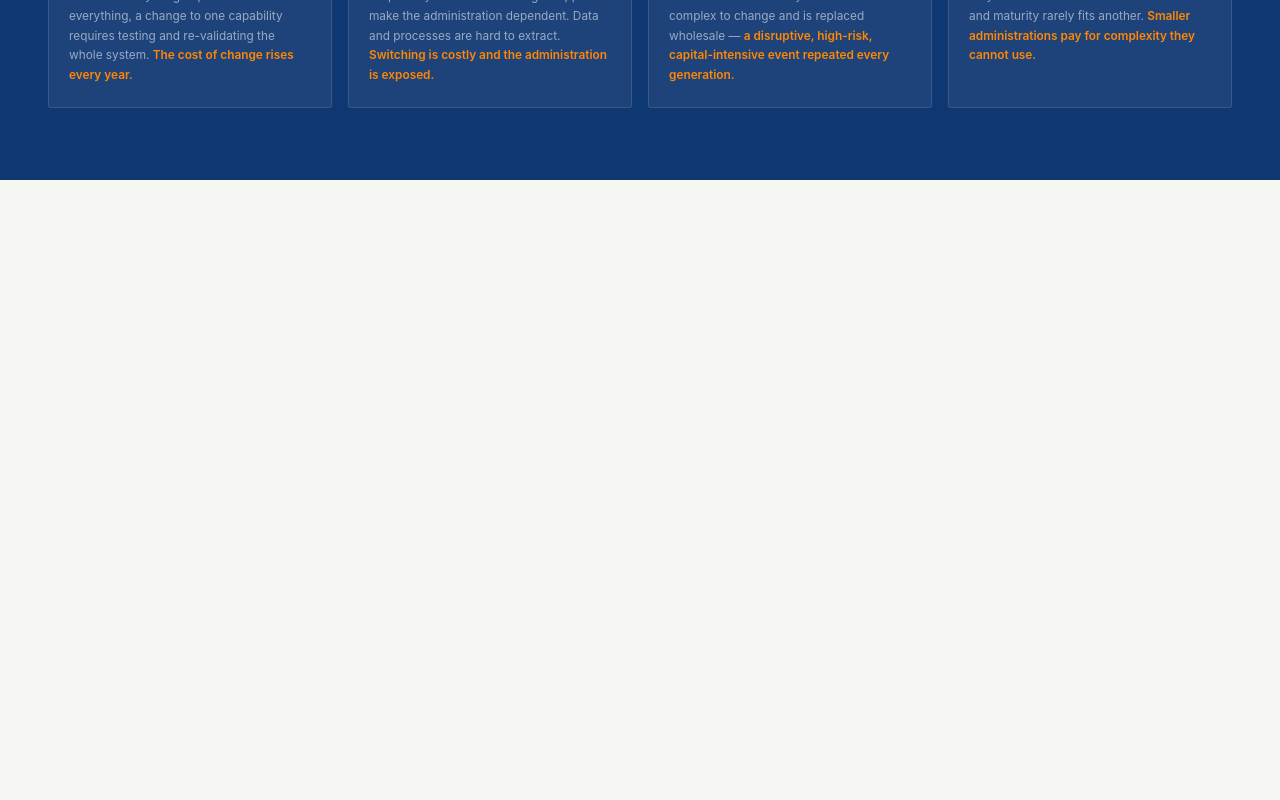
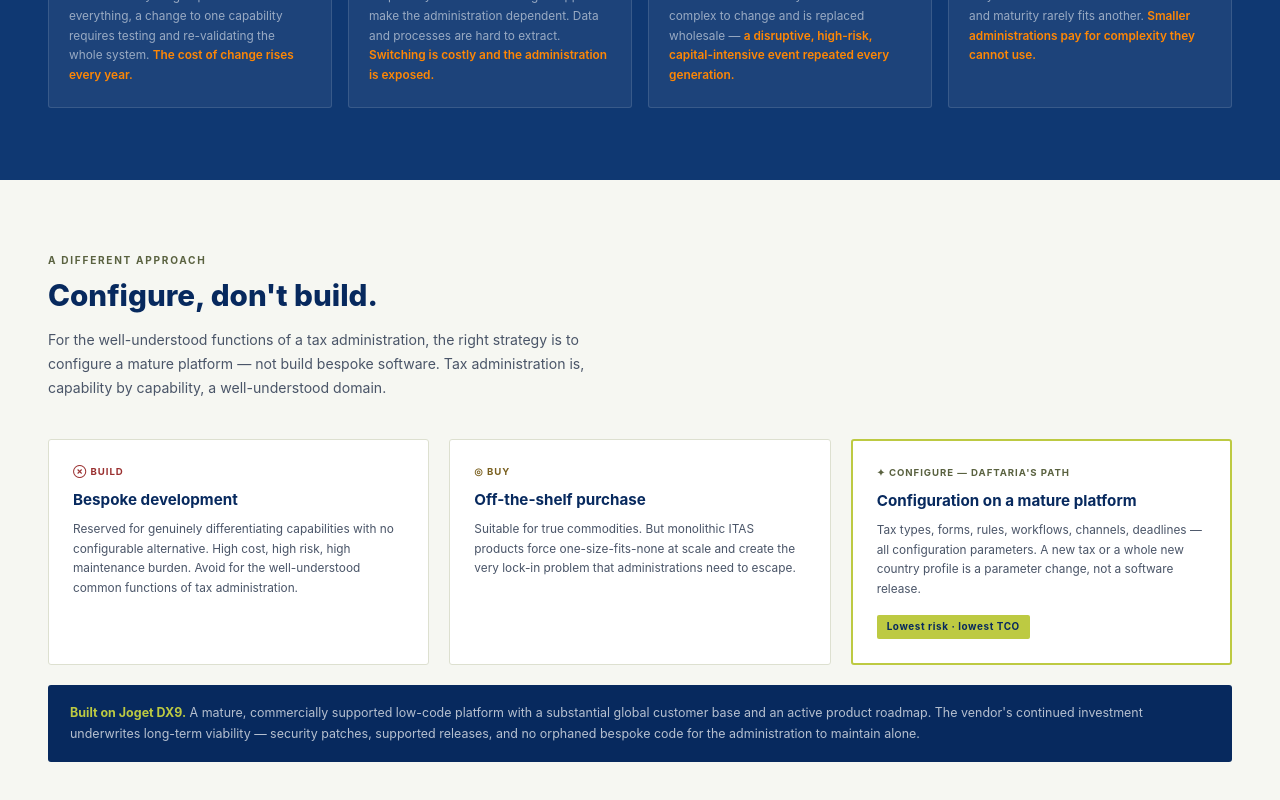
Before and after one commit to alaponin/daftaria-website, a React (Vite) app: page / in a window 1280 px wide. Shown: the part 908-1708 px from the top of the page. Before the commit the page ends 1088 px from the top, so only its background shows below. Built offline with nearby package versions, Linux system fonts and the light colour scheme.

Commit message:
feat: Approach section — Build/Buy/Configure cards + Joget bar

```diff
--- /dev/null
+++ b/src/components/Approach.css
@@ -0,0 +1,87 @@
+.approach {
+  background: var(--off);
+  padding: 72px 48px;
+}
+
+.approach__h2 {
+  font-size: 1.85rem;
+  font-weight: 800;
+  color: var(--blue);
+  line-height: 1.2;
+  margin-bottom: 14px;
+}
+
+.approach__grid {
+  display: grid;
+  grid-template-columns: repeat(3, 1fr);
+  gap: 20px;
+  margin-bottom: 20px;
+}
+
+.approach__card {
+  background: white;
+  border: 1px solid var(--border);
+  border-radius: 3px;
+  padding: 24px;
+  display: flex;
+  flex-direction: column;
+  gap: 8px;
+}
+
+.approach__card--highlight {
+  border-color: var(--green);
+  border-width: 2px;
+}
+
+.approach__tag {
+  font-size: 0.6rem;
+  font-weight: 700;
+  letter-spacing: 0.1em;
+  text-transform: uppercase;
+}
+
+.approach__tag--build  { color: #9a3030; }
+.approach__tag--buy    { color: #7a6020; }
+.approach__tag--config { color: var(--muted); }
+
+.approach__card-title {
+  font-size: 0.95rem;
+  font-weight: 700;
+  color: var(--blue);
+}
+
+.approach__card-body {
+  font-size: 0.74rem;
+  color: var(--text-secondary);
+  line-height: 1.65;
+  flex: 1;
+}
+
+.approach__badge {
+  display: inline-block;
+  margin-top: 8px;
+  padding: 4px 10px;
+  background: var(--green);
+  color: var(--blue);
+  font-size: 0.62rem;
+  font-weight: 700;
+  letter-spacing: 0.06em;
+  border-radius: 2px;
+  align-self: flex-start;
+}
+
+.approach__joget {
+  background: var(--blue);
+  color: rgba(255, 255, 255, 0.7);
+  border-radius: 3px;
+  padding: 18px 22px;
+  font-size: 0.78rem;
+  line-height: 1.65;
+}
+
+.approach__joget strong { color: var(--green); }
+
+@media (max-width: 768px) {
+  .approach { padding: 52px 20px; }
+  .approach__grid { grid-template-columns: 1fr; }
+}
--- a/src/components/Approach.jsx
+++ b/src/components/Approach.jsx
@@ -1 +1,61 @@
-export default function Approach() { return <div /> }
+import './Approach.css'
+
+const CARDS = [
+  {
+    tag: '⊗ Build',
+    tagClass: 'approach__tag--build',
+    title: 'Bespoke development',
+    body: 'Reserved for genuinely differentiating capabilities with no configurable alternative. High cost, high risk, high maintenance burden. Avoid for the well-understood common functions of tax administration.',
+    highlight: false,
+    badge: null,
+  },
+  {
+    tag: '◎ Buy',
+    tagClass: 'approach__tag--buy',
+    title: 'Off-the-shelf purchase',
+    body: 'Suitable for true commodities. But monolithic ITAS products force one-size-fits-none at scale and create the very lock-in problem that administrations need to escape.',
+    highlight: false,
+    badge: null,
+  },
+  {
+    tag: '✦ Configure — Daftaria\'s path',
+    tagClass: 'approach__tag--config',
+    title: 'Configuration on a mature platform',
+    body: 'Tax types, forms, rules, workflows, channels, deadlines — all configuration parameters. A new tax or a whole new country profile is a parameter change, not a software release.',
+    highlight: true,
+    badge: 'Lowest risk · lowest TCO',
+  },
+]
+
+export default function Approach() {
+  return (
+    <section className="approach" id="solution">
+      <p className="eyebrow eyebrow--muted">A different approach</p>
+      <h2 className="approach__h2">Configure, don't build.</h2>
+      <p className="s-sub">
+        For the well-understood functions of a tax administration, the right strategy is to configure
+        a mature platform — not build bespoke software. Tax administration is, capability by
+        capability, a well-understood domain.
+      </p>
+      <div className="approach__grid">
+        {CARDS.map(({ tag, tagClass, title, body, highlight, badge }) => (
+          <div
+            key={title}
+            className={`approach__card${highlight ? ' approach__card--highlight' : ''}`}
+          >
+            <span className={`approach__tag ${tagClass}`}>{tag}</span>
+            <h3 className="approach__card-title">{title}</h3>
+            <p className="approach__card-body">{body}</p>
+            {badge && <span className="approach__badge">{badge}</span>}
+          </div>
+        ))}
+      </div>
+      <div className="approach__joget">
+        <strong>Built on Joget DX9.</strong> A mature, commercially supported low-code platform
+        with a substantial global customer base and an active product roadmap. The vendor's continued
+        investment underwrites long-term viability — security patches, supported releases, and no
+        orphaned bespoke code for the administration to maintain alone.
+      </div>
+    </section>
+  )
+}
```
